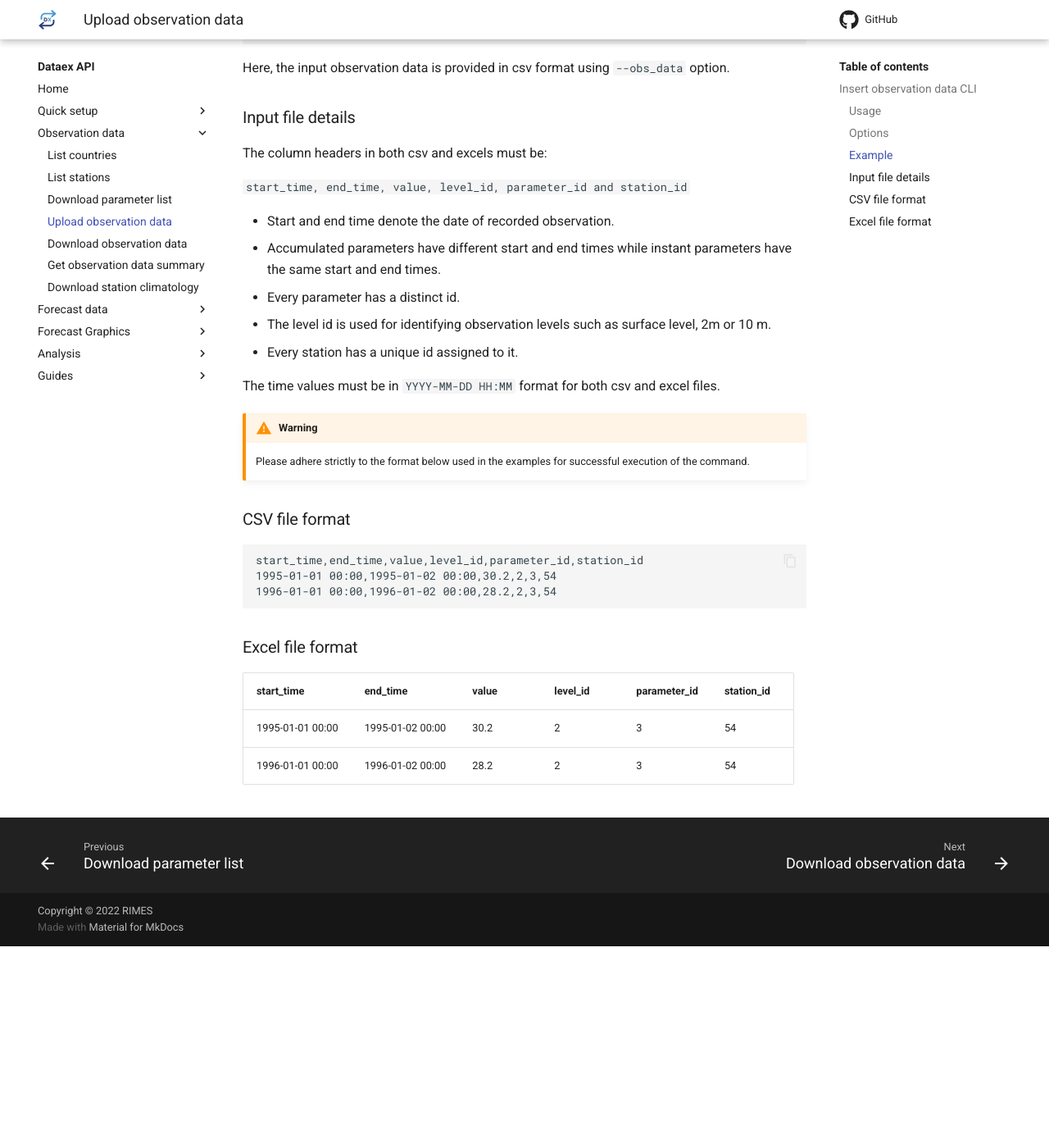
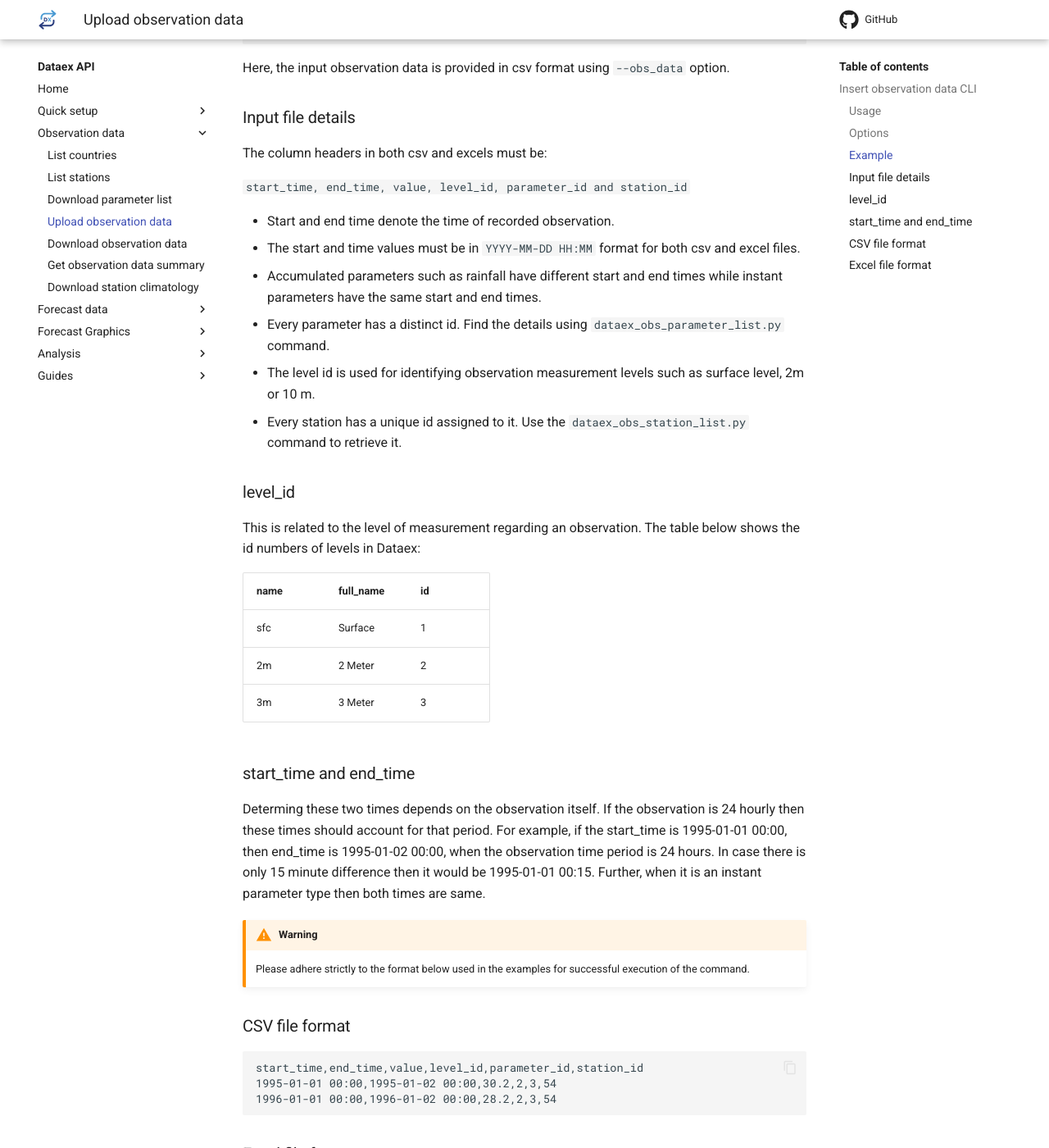
Before and after one commit to RIMESINT/dataex-client, an MkDocs documentation site: the page built from docs/user-guide/dataex_insert_obs_data.md, in a window 1280 px wide and 1400 px high, scrolled down 887 px. Shown: the whole window at 82% size. Built offline with MkDocs 1.6.1 and Material for MkDocs 9.7.7, drawn with Linux system fonts in a browser that asks for light colours; comment, search, counter and statistics services are not loaded; before the commit the page ends 2041 px from its top, so only the background shows below that; some of the changed text lies outside the part shown.

Commit message:
add extra details about columns in insert obs sect

```diff
--- a/docs/user-guide/dataex_insert_obs_data.md
+++ b/docs/user-guide/dataex_insert_obs_data.md
@@ -38,13 +38,29 @@ The column headers in both csv and excels must be:
 `start_time, end_time, value, level_id, parameter_id and station_id`
 
 
-- Start and end time denote the date of recorded observation.
-- Accumulated parameters have different start and end times while instant parameters have the same start and end times.
-- Every parameter has a distinct id.
-- The level id is used for identifying observation levels such as surface level, 2m or 10 m.
-- Every station has a unique id assigned to it.
+- Start and end time denote the time of recorded observation.
+- The start and time values must be in `YYYY-MM-DD HH:MM` format for both csv and excel files.
+- Accumulated parameters such as rainfall have different start and end times while instant parameters have the same start and end times.
+- Every parameter has a distinct id. Find the details using `dataex_obs_parameter_list.py` command.
+- The level id is used for identifying observation measurement levels such as surface level, 2m or 10 m.
+- Every station has a unique id assigned to it. Use the `dataex_obs_station_list.py` command to retrieve it.
 
-The time values must be in `YYYY-MM-DD HH:MM` format for both csv and excel files.
+
+###level_id
+This is related to the level of measurement regarding an observation. The table below shows the id numbers of levels in Dataex:
+
+|name|full_name|id|
+|----|---------|--|
+|sfc|Surface|1
+|2m|2 Meter|2
+|3m|3 Meter|3
+
+###start_time and end_time
+
+Determing these two times depends on the observation itself. If the observation is 24 hourly then these times should account for that period.
+For example, if the start_time is 1995-01-01 00:00, then end_time is 1995-01-02 00:00, when the observation time period is 24 hours.
+In case there is only 15 minute difference then it would be 1995-01-01 00:15. Further, when it is an instant parameter type then both times are same.
+
 
 !!! warning
 
@@ -65,3 +81,6 @@ start_time,end_time,value,level_id,parameter_id,station_id
 |----------|----------|-------|----------|--------------|------------|
 |1995-01-01 00:00 | 1995-01-02 00:00 | 30.2 | 2 | 3 | 54
 |1996-01-01 00:00| 1996-01-02 00:00| 28.2 | 2 | 3 | 54
+
+
+This file format ensures a standard input format for all observations. Raw observations can be formatted to follow this standard for easy upload and usage in dataex.
```
